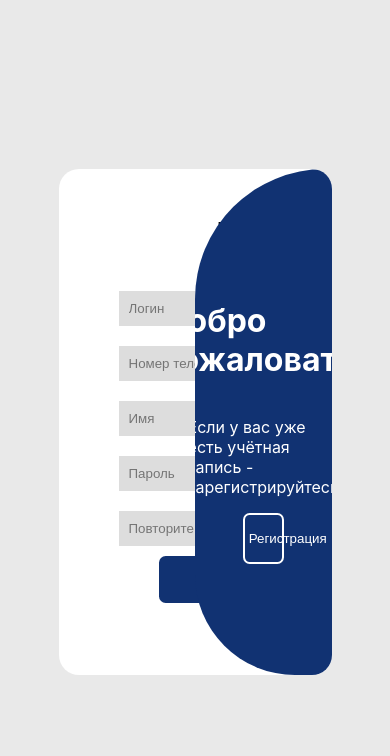
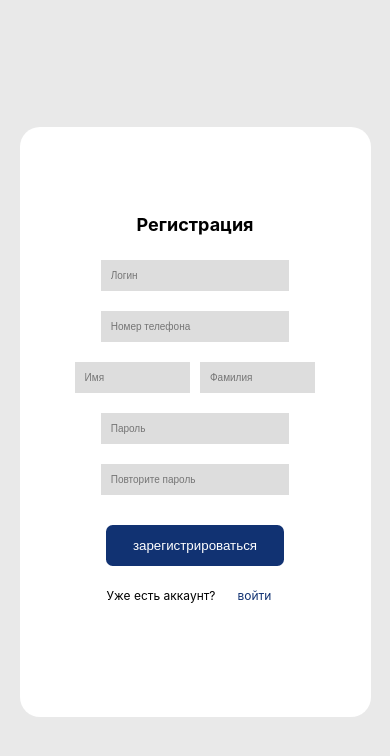
Before and after one commit to kogleee/ProjectHotel3D, a plain HTML site: page reg/index.html in a window 390 px wide. Drawn offline with Linux system fonts and the light colour scheme.

Commit message:
Add files via upload

```diff
--- a/reg/index.html
+++ b/reg/index.html
@@ -10,29 +10,37 @@
     <div class="container">
         <main>
             <div class="form-container left">
-                 <form action="" class="registration-panel left-panel">
+                 <form action="" class="registration-panel left-panel" id="registration">
                 <h2>Регистрация</h2>
-                <input type="text" placeholder="Логин">
-                <input type="text" placeholder="Номер телефона">
+                <input type="text" placeholder="Логин" required autocomplete="off">
+                <input type="tel" placeholder="Номер телефона" required autocomplete="off">
                 <div class="name-surname">
-                    <input type="text" placeholder="Имя">
-                    <input type="text" placeholder="Фамилия">
+                    <input type="text" placeholder="Имя" required autocomplete="off">
+                    <input type="text" placeholder="Фамилия" required autocomplete="off">
                 </div>
-                <input type="text" placeholder="Пароль">
-                <input type="text" placeholder="Повторите пароль">
+                <input type="password" placeholder="Пароль" required autocomplete="off">
+                <input type="password" placeholder="Повторите пароль" required autocomplete="off">
                 <button class="btn">зарегистрироваться</button>
+                <div class="phone">
+                    <p>Уже есть аккаунт?</p>
+                    <p class="btn phone-btn" id="phone-log">войти</p>
+                </div>
             </form>
 
 
             </div>
 
             <div class="form-container right">
-                <form action="" class="registration-panel right-panel">
+                <form action="" class="registration-panel right-panel" id="login">
                  <h2>Войти</h2>
-                <input type="text" placeholder="Логин">
-                <input type="text" placeholder="Пароль">
-                <input type="text" placeholder="Повторите пароль">
+                <input type="text" placeholder="Логин" required autocomplete="off">
+                <input type="password" placeholder="Пароль" required autocomplete="off">
+                <input type="password" placeholder="Повторите пароль" required autocomplete="off">
                 <button class="btn">войти</button>
+                <div class="phone">
+                    <p>Хотите создать новый аккаунт?</p>
+                    <p class="btn phone-btn" id="phone-reg">Регистрация</p>
+                </div>
             </form>
             </div>
 
@@ -44,13 +52,13 @@
                     <div class="toggle-panel toggle-left">
                         <h1>Добро пожаловать!</h1>
                         <p>Если вы впервые на нашем сайте, пройдите регистрацию</p>
-                        <button class="btn" id="log">Войти</button>
+                        <button class="btn" id="log">Регистрация</button>
                     </div>
 
                     <div class="toggle-panel toggle-right">
                         <h1>Добро пожаловать!</h1>
                     <p>Если у вас уже есть учётная запись - зарегистрируйтесь</p>
-                    <button class="btn" id="reg">Регистрация</button>
+                    <button class="btn" id="reg">Войти</button>
                     </div>
                 </div>
             </div>
--- a/reg/registrarion.js
+++ b/reg/registrarion.js
@@ -1,11 +1,33 @@
+//анимации
 let reg = document.querySelector("#reg")
-let login = document.querySelector("#log")
+let log = document.querySelector("#log")
 let container = document.querySelector(".container")
 
 reg.addEventListener("click", ()=>{
     container.classList.add("active")
 })
 
-login.addEventListener("click", ()=>{
+log.addEventListener("click", ()=>{
     container.classList.remove("active")
 })
+
+
+let phoneReg = document.querySelector("#phone-reg")
+let phoneLog = document.querySelector("#phone-log")
+
+let regPanel = document.querySelector(".left")
+let logPanel = document.querySelector(".right")
+
+phoneReg.addEventListener("click", ()=>{
+    regPanel.style.display = "flex";
+    logPanel.style.display = "none";
+})
+
+phoneLog.addEventListener("click", ()=>{
+    regPanel.style.display = "none";
+    logPanel.style.display = "flex";
+})
+
+//валидация и отправка данных
+let registration = document.querySelector("#registration")
+let login = document.querySelector("#login")
--- a/reg/style.css
+++ b/reg/style.css
@@ -19,7 +19,7 @@ body{
 main{
     background-color: white;
     width:100%;
-    height:60vh;
+    height: 70vh;
     position: relative;
     display: flex;
     flex-grow: 1;
@@ -38,14 +38,18 @@ main{
 
 
 .registration-panel{
+    width:100%;
     left:0;
-    padding: 20px 60px 100px 60px;
+    padding: 70px 60px 100px 60px;
     text-align: center;
     display: flex;
     flex-direction: column;
+    align-items: center;
 
 }
 .left{
+    display: flex;
+    width: 50%;
     animation: move 0.6s;
     opacity: 1;
     transform: translateX(0);
@@ -56,6 +60,7 @@ main{
 
 
 .right{
+    display: flex;
     left:0;
     width: 50%;
     opacity: 0;
@@ -89,10 +94,10 @@ main{
 }
 
 @keyframes movel{
-    0%,49%{
+    0%,44%{
         opacity: 1;
         z-index: 5;
-    }50%,100%{
+    }45%,100%{
         opacity: 0;
         z-index: 1;
     }
@@ -108,12 +113,13 @@ main{
     margin: 10px 0;
     border: none;
     background-color: #DDDDDD;
+    width: 70%
 }
 
 .btn{
     background-color: #113272 ;
-    padding: 1.2em 0.3em;
-    width: 80%;
+    padding: 1em 2em;
+    margin-top: 20px;
     border: none;
     color: white;
     border-radius: 0.5em;
@@ -121,11 +127,127 @@ main{
     cursor: pointer;
 }
 
-
-
 .name-surname{
 display: flex;
 gap: 10px;
+}
+.phone{
+    display: none;
+}
+
+@media(max-width:1200px){
+    .container{
+        width:90vw
+    }
+    .registration-panel{
+        padding: 70px 20px 100px 20px;
+    }
+    .registration-panel h2{
+        font-size:28px;
+    }
+
+    .registration-panel input{
+        font-size: 14px;
+    }
+}
+
+@media (max-width: 900px){
+    .registration-panel input{
+        font-size: 10px;
+    }
+
+    .registration-panel h2 {
+        font-size: 26px;
+    }
+
+    .toggle-panel h1{
+        font-size: 26px;
+    }
+
+    .toggle-panel p {
+        font-size: 12px;
+    }
+
+    .toggle-panel button{
+        font-size: 12px;
+    }
+}
+
+@media (max-width: 700px){
+    .registration-panel input{
+        font-size: 10px;
+    }
+
+    .registration-panel h2 {
+        font-size: 18px;
+    }
+
+    .toggle-panel h1{
+        font-size: 20px;
+    }
+
+    .toggle-panel p {
+        font-size: 10px;
+    }
+
+    .toggle-panel button{
+        font-size: 10px;
+    }
+}
+
+
+@media (max-width: 599px){
+    main{
+        justify-content: center;
+    }
+
+    .toggle-container{
+        display: none;
+    }
+
+    .left , .right{
+        opacity: 1;
+        width:80%;
+    }
+
+    .form-container{
+        display: flex;
+        justify-content: center;
+        align-items: center;
+        position:static;
+    }
+
+    .phone{
+        width:100%;
+        margin-top: 10px;
+        display: flex;
+        justify-content: center;
+        align-items: center;
+        gap: 10px;
+    }
+
+    .phone p{
+        font-size: 12px;
+    }
+
+    .phone-btn{
+        padding: 0 1em;
+        margin:0;
+        height:100%;
+        font-size: 12px;
+        background: none;
+        color: #113272;
+    }
+
+    .left{
+        display: flex;
+    }
+
+    .right{
+        display: none;
+    }
+
+
 }
 
 
@@ -176,7 +298,6 @@ gap: 10px;
 
 .toggle-panel button{
     border: 2px solid white;
-    width: 30%;
 }
 
 .toggle-left{
```
